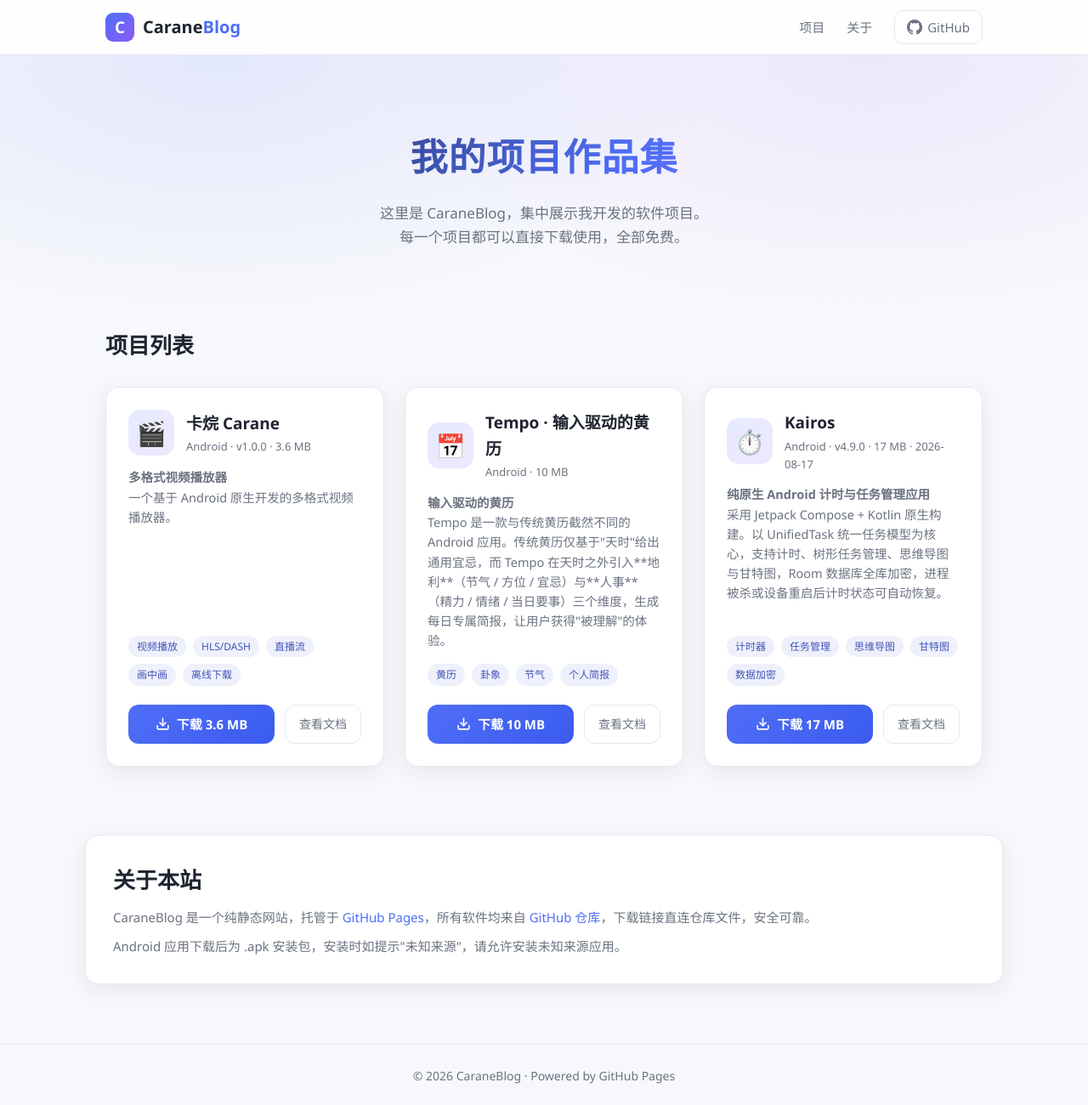
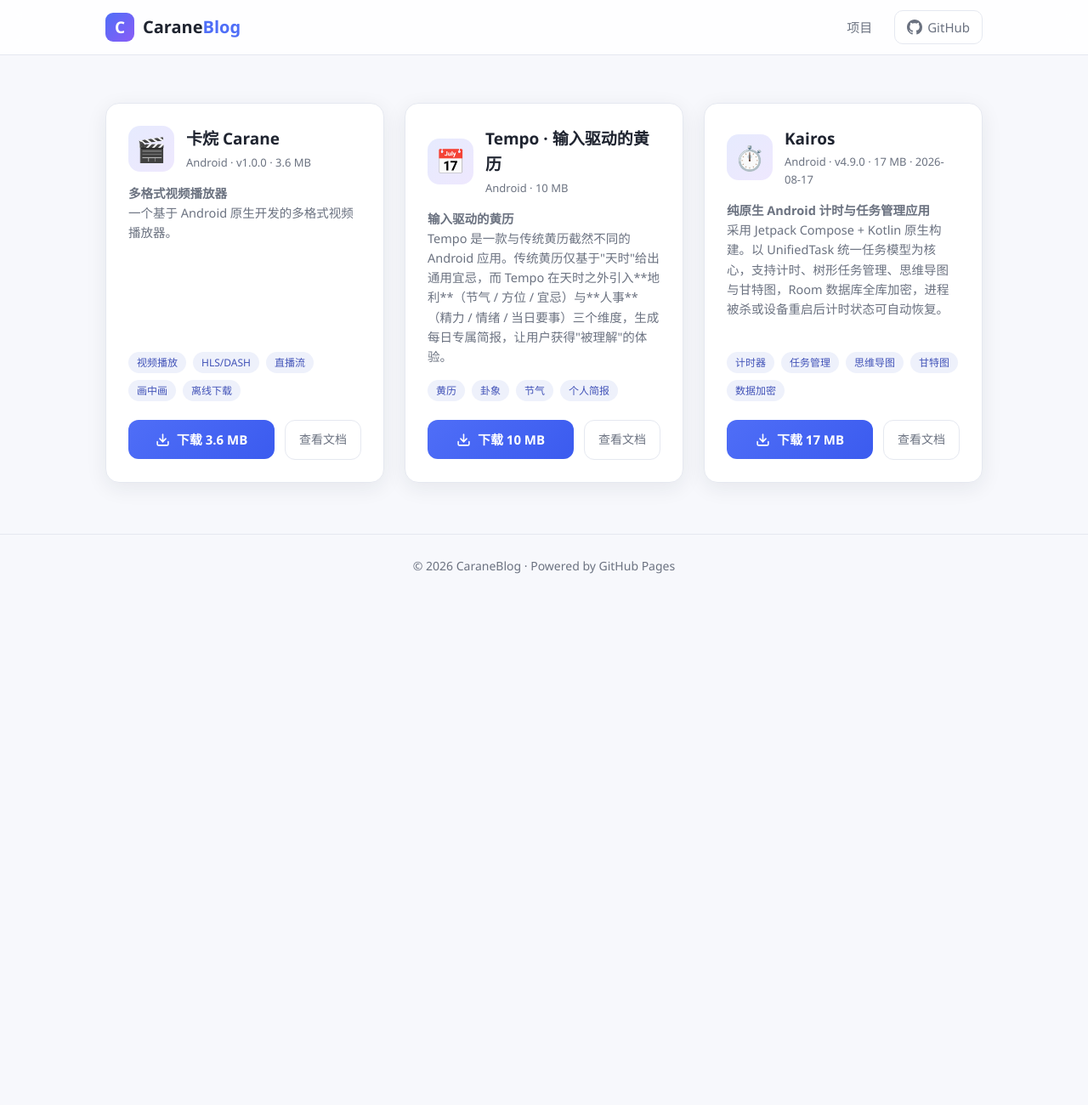
Before and after one commit to lylliu05/CaraneBlog, a plain HTML site: page index.html in a window 1280 px wide. Shown: the whole page at 85% size. After the commit the page ends 800 px from the top, so only its background shows below. Drawn offline with Linux system fonts and the light colour scheme.

Commit message:
refactor: simplify page layout (cards only); ignore local 必看.txt

```diff
--- a/css/style.css
+++ b/css/style.css
@@ -122,40 +122,9 @@
   box-shadow: var(--shadow);
 }
 
-/* ---------- Hero ---------- */
-.hero {
-  padding: 84px 0 64px;
-  text-align: center;
-  background:
-    radial-gradient(600px 300px at 20% 0%, rgba(79, 110, 247, 0.12), transparent),
-    radial-gradient(600px 300px at 80% 0%, rgba(138, 92, 246, 0.10), transparent);
-}
-
-.hero h1 {
-  font-size: clamp(30px, 5vw, 44px);
-  font-weight: 800;
-  letter-spacing: 1px;
-  background: linear-gradient(120deg, #1f2430, #4f6ef7 60%, #8a5cf6);
-  -webkit-background-clip: text;
-  background-clip: text;
-  -webkit-text-fill-color: transparent;
-}
-
-.hero p {
-  margin-top: 18px;
-  font-size: 17px;
-  color: var(--text-light);
-}
-
 /* ---------- 项目区 ---------- */
 .projects {
-  padding: 30px 0 60px;
-}
-
-.section-title {
-  font-size: 26px;
-  font-weight: 700;
-  margin-bottom: 28px;
+  padding: 56px 0 60px;
 }
 
 .project-grid {
@@ -296,29 +265,6 @@
   text-decoration: none;
 }
 
-/* ---------- 关于 ---------- */
-.about {
-  padding: 20px 0 70px;
-}
-
-.about-inner {
-  background: var(--card-bg);
-  border: 1px solid var(--border);
-  border-radius: var(--radius);
-  padding: 32px;
-  box-shadow: var(--shadow);
-}
-
-.about-inner p {
-  color: var(--text-light);
-  margin-top: 10px;
-  font-size: 15px;
-}
-
-.about-inner .section-title {
-  margin-bottom: 6px;
-}
-
 /* ---------- 页脚 ---------- */
 .site-footer {
   border-top: 1px solid var(--border);
@@ -333,8 +279,4 @@
   .site-nav a:not(.github-link) {
     display: none;
   }
-
-  .hero {
-    padding: 56px 0 44px;
-  }
 }
--- a/index.html
+++ b/index.html
@@ -17,7 +17,6 @@
       </a>
       <nav class="site-nav">
         <a href="#projects">项目</a>
-        <a href="#about">关于</a>
         <a class="github-link" href="https://github.com/lylliu05/CaraneBlog" target="_blank" rel="noopener">
           <svg viewBox="0 0 16 16" width="18" height="18" aria-hidden="true"><path fill="currentColor" d="M8 0C3.58 0 0 3.58 0 8c0 3.54 2.29 6.53 5.47 7.59.4.07.55-.17.55-.38 0-.19-.01-.82-.01-1.49-2.01.37-2.53-.49-2.69-.94-.09-.23-.48-.94-.82-1.13-.28-.15-.68-.52-.01-.53.63-.01 1.08.58 1.23.82.72 1.21 1.87.87 2.33.66.07-.52.28-.87.51-1.07-1.78-.2-3.64-.89-3.64-3.95 0-.87.31-1.59.82-2.15-.08-.2-.36-1.02.08-2.12 0 0 .67-.21 2.2.82.64-.18 1.32-.27 2-.27s1.36.09 2 .27c1.53-1.04 2.2-.82 2.2-.82.44 1.1.16 1.92.08 2.12.51.56.82 1.27.82 2.15 0 3.07-1.87 3.75-3.65 3.95.29.25.54.73.54 1.48 0 1.07-.01 1.93-.01 2.2 0 .21.15.46.55.38A8.01 8.01 0 0 0 16 8c0-4.42-3.58-8-8-8Z"/></svg>
           GitHub
@@ -27,27 +26,11 @@
   </header>
 
   <main>
-    <section class="hero">
-      <div class="container">
-        <h1>我的项目作品集</h1>
-        <p>这里是 CaraneBlog，集中展示我开发的软件项目。<br>每一个项目都可以直接下载使用，全部免费。</p>
-      </div>
-    </section>
-
     <section class="projects" id="projects">
       <div class="container">
-        <h2 class="section-title">项目列表</h2>
         <div class="project-grid" id="project-grid">
           <!-- 项目卡片由 js/main.js 根据 js/data.js 渲染 -->
         </div>
-      </div>
-    </section>
-
-    <section class="about" id="about">
-      <div class="container about-inner">
-        <h2 class="section-title">关于本站</h2>
-        <p>CaraneBlog 是一个纯静态网站，托管于 <a href="https://pages.github.com" target="_blank" rel="noopener">GitHub Pages</a>，所有软件均来自 <a href="https://github.com/lylliu05/CaraneBlog" target="_blank" rel="noopener">GitHub 仓库</a>，下载链接直连仓库文件，安全可靠。</p>
-        <p>Android 应用下载后为 .apk 安装包，安装时如提示"未知来源"，请允许安装未知来源应用。</p>
       </div>
     </section>
   </main>
```
Also changed, not shown: 2 other files.
